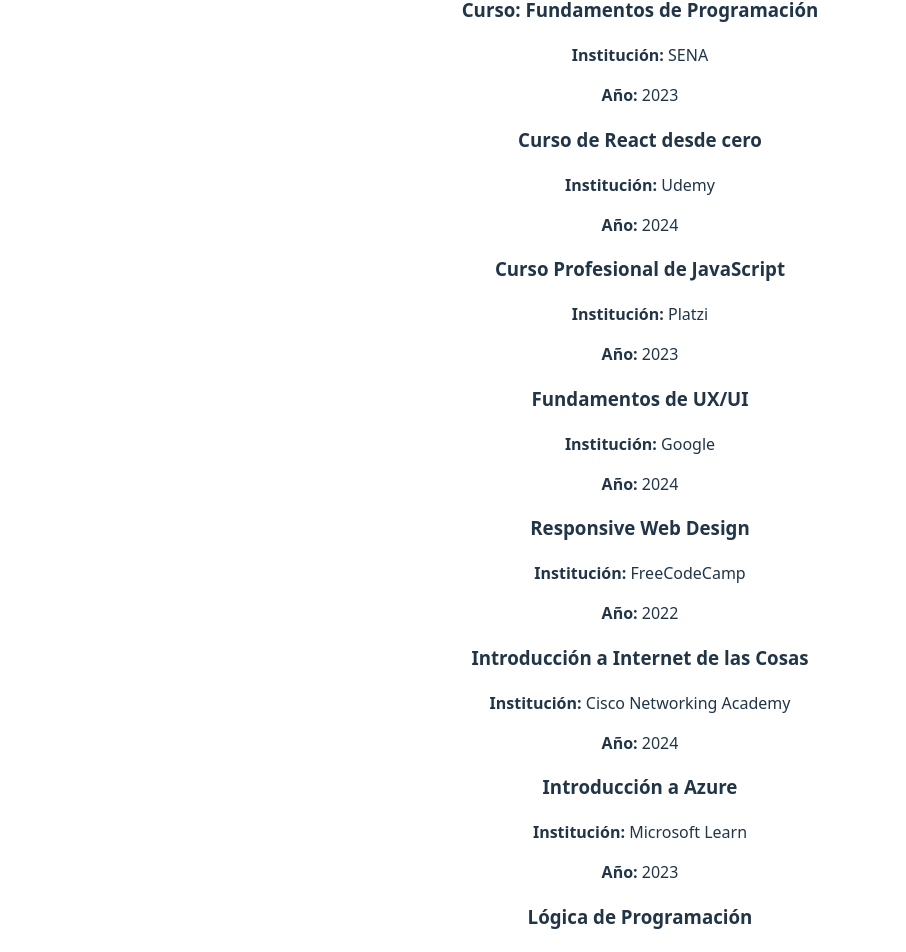
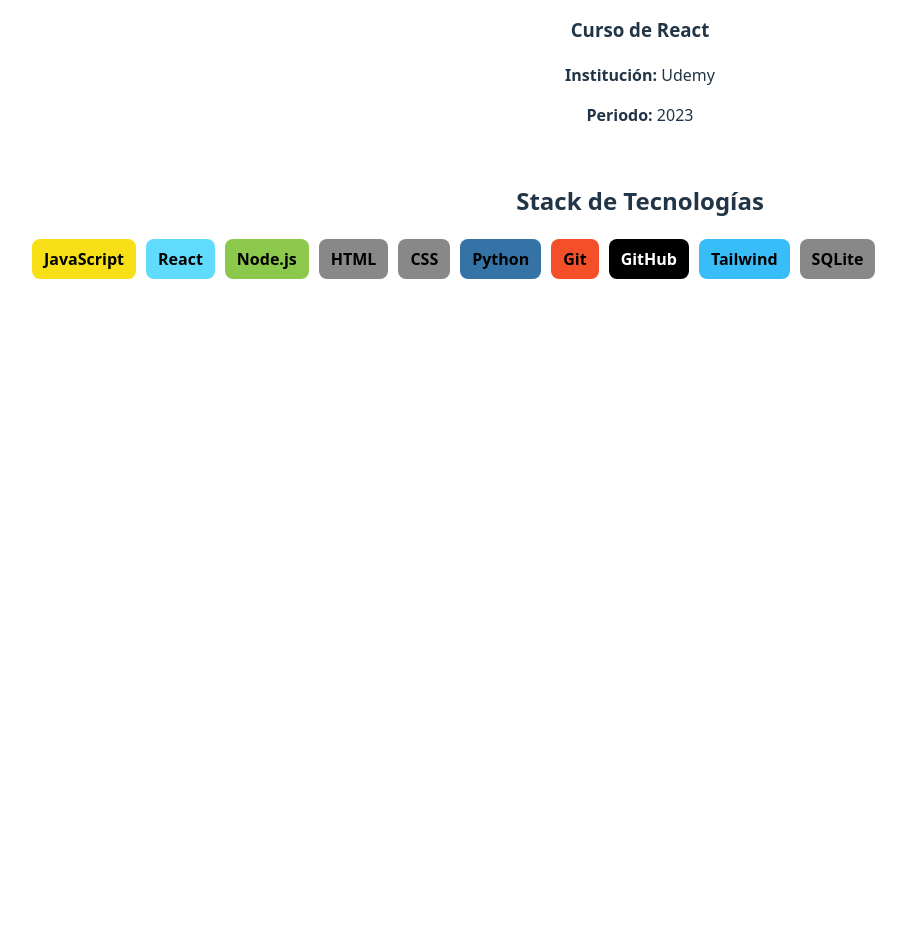
Before and after one commit to Sebastian-s-Organization/Project-React-Angular, a React (Vite) app: page / in a window 1280 px wide. Shown: the part 1774-2726 px from the top of the page, without its empty margins (0-906 px from the left). After the commit the page ends 2085 px from the top, so only its background shows below. Built offline with nearby package versions, Linux system fonts and the light colour scheme.

Commit message:
feat: componente Educación con props y desestructuración

```diff
--- a/src/components/Educacion.jsx
+++ b/src/components/Educacion.jsx
@@ -1,74 +1,22 @@
-function Educacion() {
-  const educacion = [
-    {
-      institucion: "SENA",
-      curso: "Tecnólogo en Análisis y Desarrollo de Software",
-      año: 2025,
-    },
-    {
-      institucion: "SENA",
-      curso: "Curso: Fundamentos de Programación",
-      año: 2023,
-    },
-    {
-      institucion: "Udemy",
-      curso: "Curso de React desde cero",
-      año: 2024,
-    },
-    {
-      institucion: "Platzi",
-      curso: "Curso Profesional de JavaScript",
-      año: 2023,
-    },
-    {
-      institucion: "Google",
-      curso: "Fundamentos de UX/UI",
-      año: 2024,
-    },
-    {
-      institucion: "FreeCodeCamp",
-      curso: "Responsive Web Design",
-      año: 2022,
-    },
-    {
-      institucion: "Cisco Networking Academy",
-      curso: "Introducción a Internet de las Cosas",
-      año: 2024,
-    },
-    {
-      institucion: "Microsoft Learn",
-      curso: "Introducción a Azure",
-      año: 2023,
-    },
-    {
-      institucion: "Alura",
-      curso: "Lógica de Programación",
-      año: 2022,
-    },
-    {
-      institucion: "Coursera",
-      curso: "Curso de Machine Learning básico",
-      año: 2024,
-    },
-  ];
+import React from "react";
 
+export default function Educacion({ estudios }) {
   return (
-    <section>
-      <h2>Formación Académica</h2>
+    <section style={{ padding: "20px" }}>
+      <h2>Educación</h2>
 
-      {educacion.map((item, index) => (
-        <div key={index} style={{ marginBottom: "1rem" }}>
-          <h3>{item.curso}</h3>
+      {/* Recorremos el arreglo usando .map() */}
+      {estudios.map((item, index) => (
+        <div key={index} style={{ marginBottom: "15px" }}>
+          <h3>{item.titulo}</h3>
           <p>
             <strong>Institución:</strong> {item.institucion}
           </p>
           <p>
-            <strong>Año:</strong> {item.año}
+            <strong>Periodo:</strong> {item.periodo}
           </p>
         </div>
       ))}
     </section>
   );
 }
-
-export default Educacion;
```
